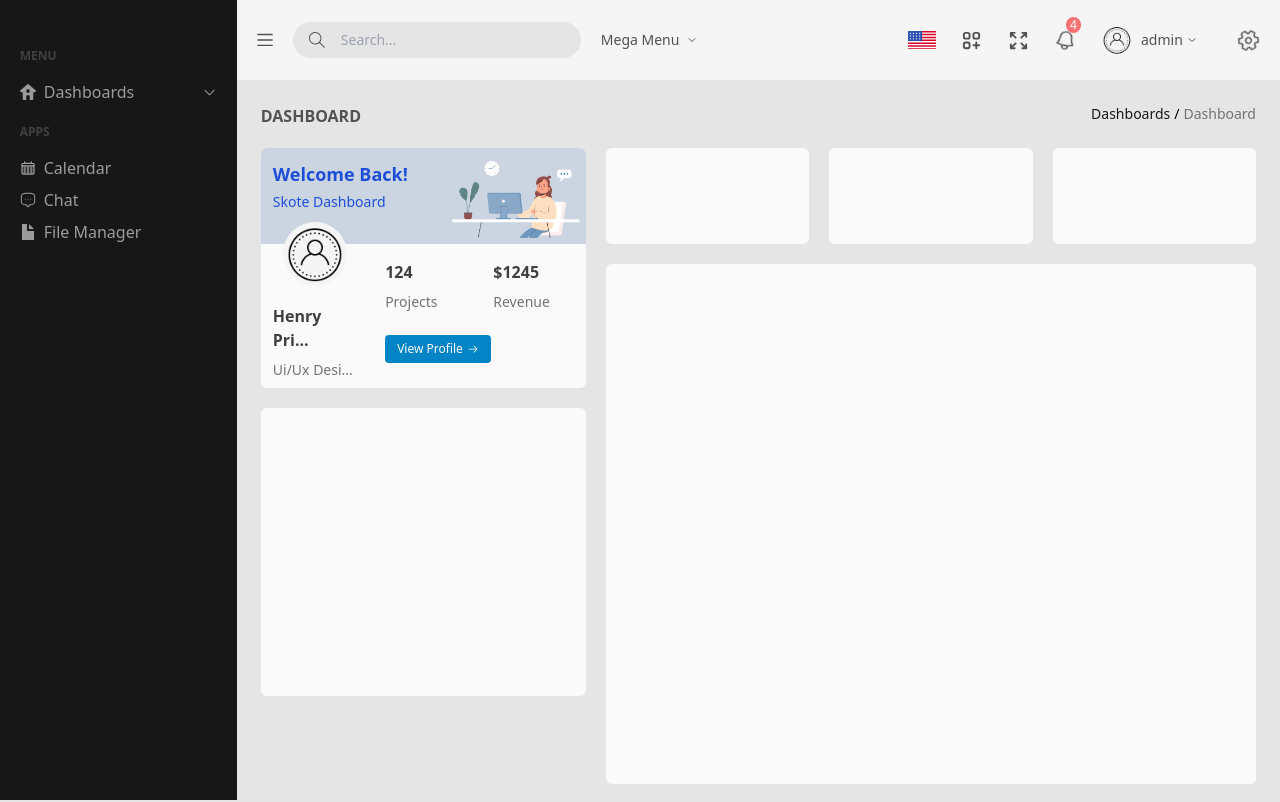
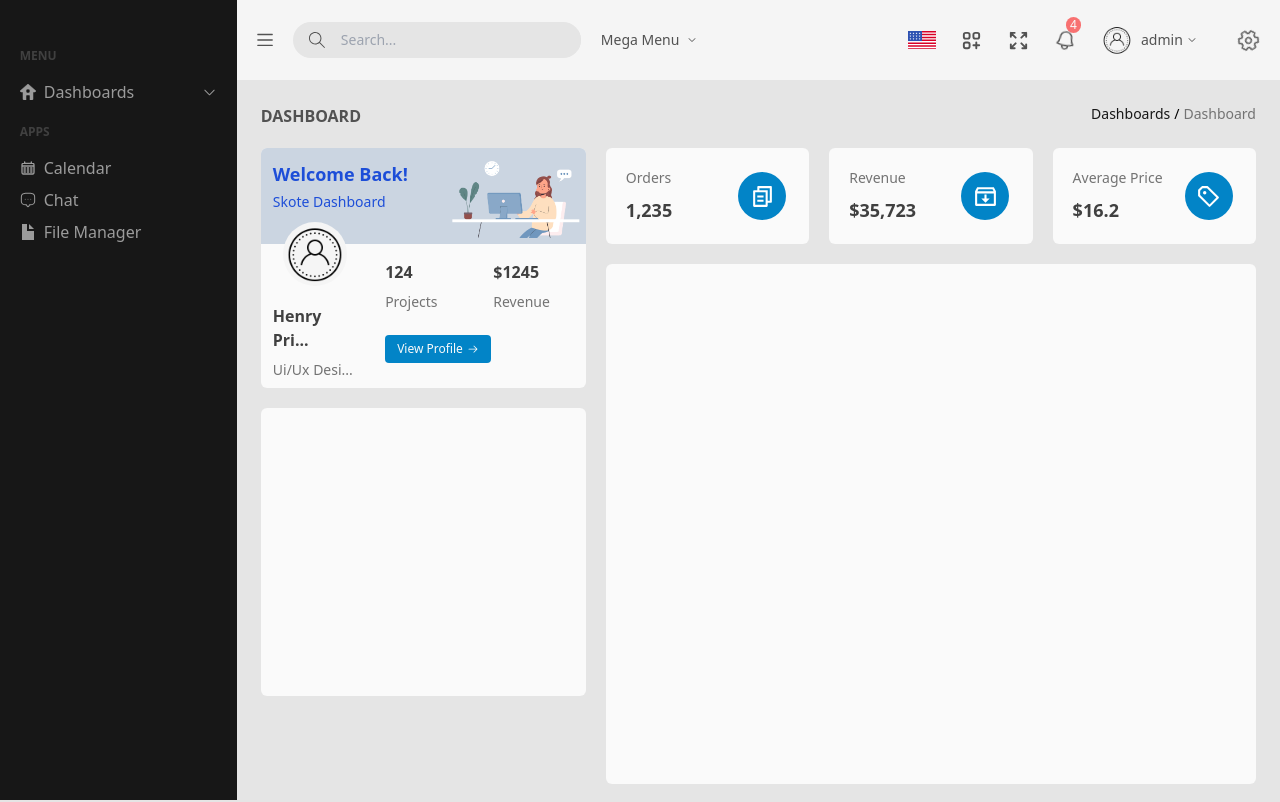
Before and after one commit to parham-ghasemi/skote-v-light-clone, a React (Vite) app: page / in a window 1280 px wide. Shown: the top 802 px of the page. Built offline with nearby package versions, Linux system fonts and the light colour scheme.

Commit message:
Added default page's Orders, Revenue and Average Price cards

```diff
--- a/src/pages/Default.jsx
+++ b/src/pages/Default.jsx
@@ -5,6 +5,9 @@ import { menus } from "../components/Sidebar/data";
 import Header from "../components/Header/Header";
 import clsx from "clsx";
 import { GoArrowRight } from "react-icons/go";
+import { IconContext } from "react-icons";
+import { BiPurchaseTagAlt } from "react-icons/bi";
+import { RiFileCopy2Line, RiInboxArchiveLine } from "react-icons/ri";
 
 export default function Default({ handleFullScreen, isSideBarCollapsed, setIsSideBarCollapsed }) {
   return (
@@ -40,7 +43,7 @@ export default function Default({ handleFullScreen, isSideBarCollapsed, setIsSid
                 <div className="w-full h-[60%] flex">
                   <div className="h-full w-1/3 relative flex flex-col justify-end">
                     <div className="rounded-full overflow-hidden bg-neutral-100 h-16 w-16 absolute -top-[15%] left-1/2 -translate-x-1/2 flex items-center justify-center">
-                    <img src="/placeHolderPfp.png" alt="" />
+                      <img src="/placeHolderPfp.png" alt="" />
                     </div>
                     <div className="p-3 flex flex-col gap-2 h-2/3 justify-start">
                       <p className="font-semibold text-neutral-700">Henry Pri...</p>
@@ -71,9 +74,47 @@ export default function Default({ handleFullScreen, isSideBarCollapsed, setIsSid
 
             <div className="flex rounded-md flex-col w-2/3 gap-5">
               <div className="h-24 rounded-md flex gap-5">
-                <div className="h-full w-1/3 bg-neutral-50 rounded-md"></div>
-                <div className="h-full w-1/3 bg-neutral-50 rounded-md"></div>
-                <div className="h-full w-1/3 bg-neutral-50 rounded-md"></div>
+                <div className="h-full w-1/3 bg-neutral-50 rounded-md flex justify-between p-5">
+                  <div className="h-full w-2/3 flex flex-col justify-between">
+                    <p className="text-sm text-neutral-500">Orders</p>
+                    <p className="font-semibold text-neutral-700 text-lg">1,235</p>
+                  </div>
+                  <div className="h-full w-1/3 flex items-center justify-center">
+                    <div className="rounded-full h-12 w-12 bg-sky-600 flex items-center justify-center">
+                      <IconContext.Provider value={{ size: '25px', color: 'white' }} >
+                        <RiFileCopy2Line />
+                      </IconContext.Provider>
+                    </div>
+                  </div>
+                </div>
+
+                <div className="h-full w-1/3 bg-neutral-50 rounded-md flex justify-between p-5">
+                  <div className="h-full w-2/3 flex flex-col justify-between">
+                    <p className="text-sm text-neutral-500">Revenue</p>
+                    <p className="font-semibold text-neutral-700 text-lg">$35,723</p>
+                  </div>
+                  <div className="h-full w-1/3 flex items-center justify-center">
+                    <div className="rounded-full h-12 w-12 bg-sky-600 flex items-center justify-center">
+                      <IconContext.Provider value={{ size: '25px', color: 'white' }} >
+                        <RiInboxArchiveLine />
+                      </IconContext.Provider>
+                    </div>
+                  </div>
+                </div>
+
+                <div className="h-full w-1/3 bg-neutral-50 rounded-md flex justify-between p-5">
+                  <div className="h-full w-2/3 flex flex-col justify-between">
+                    <p className="text-sm text-neutral-500">Average Price</p>
+                    <p className="font-semibold text-neutral-700 text-lg">$16.2</p>
+                  </div>
+                  <div className="h-full w-1/3 flex items-center justify-center">
+                    <div className="rounded-full h-12 w-12 bg-sky-600 flex items-center justify-center">
+                      <IconContext.Provider value={{ size: '25px', color: 'white' }} >
+                        <BiPurchaseTagAlt />
+                      </IconContext.Provider>
+                    </div>
+                  </div>
+                </div>
               </div>
               <div className="h-[65vh] bg-neutral-50 rounded-md"></div>
             </div>
```
